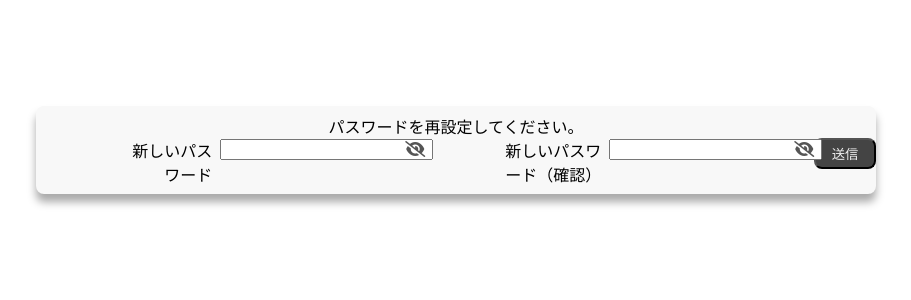
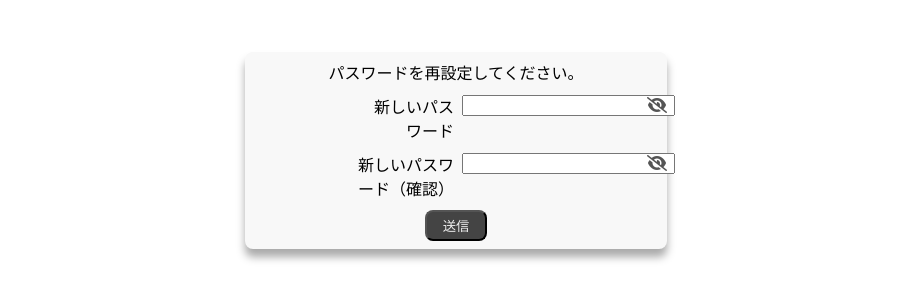
Before and after one commit to MoeMiyata/Rank2-MessageBoard-Frontend, a React app: page /change-password in a window 1280 px wide. Shown: the part 250-550 px from the top of the page, without its empty margins (184-1095 px from the left). Built offline with nearby package versions, Linux system fonts and the light colour scheme; no server answers.

Commit message:
error/password: userInfo届いているか確認

```diff
--- a/src/pages/ChangePassword.tsx
+++ b/src/pages/ChangePassword.tsx
@@ -16,6 +16,7 @@ export const ChangePassword = () => {
   const token = params.get('token');
 
   const { userInfo } = useContext(UserContext);
+  console.log("userInfo（ChangePassword）:", userInfo)
 
   const [isRevealNewPassword, setIsRevealNewPassword] = useState(false);
   const toggleNewPassword = () => {
@@ -68,6 +69,8 @@ export const ChangePassword = () => {
        :
         <SChangePassFrame>
           <div>パスワードを再設定してください。</div>
+
+          <SChangePassRow>
             <SChangePassInput>
               <SChangePassLabel>
                   <label htmlFor="password">新しいパスワード</label>
@@ -86,6 +89,9 @@ export const ChangePassword = () => {
                   </SChangePassInput>
               </SChangePassData>
             </SChangePassInput>
+          </SChangePassRow>
+
+          <SChangePassRow>
             <SChangePassInput>
               <SChangePassLabel>
                   <label htmlFor="password">新しいパスワード（確認）</label>
@@ -104,6 +110,7 @@ export const ChangePassword = () => {
                   </SChangePassInput>
               </SChangePassData>
             </SChangePassInput>
+          </SChangePassRow>
           <SLoginButton onClick={onChangePasswordClick}>送信</SLoginButton>
         </SChangePassFrame> }
     </div>
@@ -164,3 +171,11 @@ const SChangePassData = styled.span`
   text-align: left;
   margin-right: 4px;
 `;
+
+const SChangePassRow = styled.div`
+  // display: inline-block;
+  // margin-top: 4px;
+  // margin-bottom: 4px;
+  margin-top: 10px;
+  margin-bottom: 10px;
+`;
```
Lines whose indentation alone changed are shown as unchanged.
